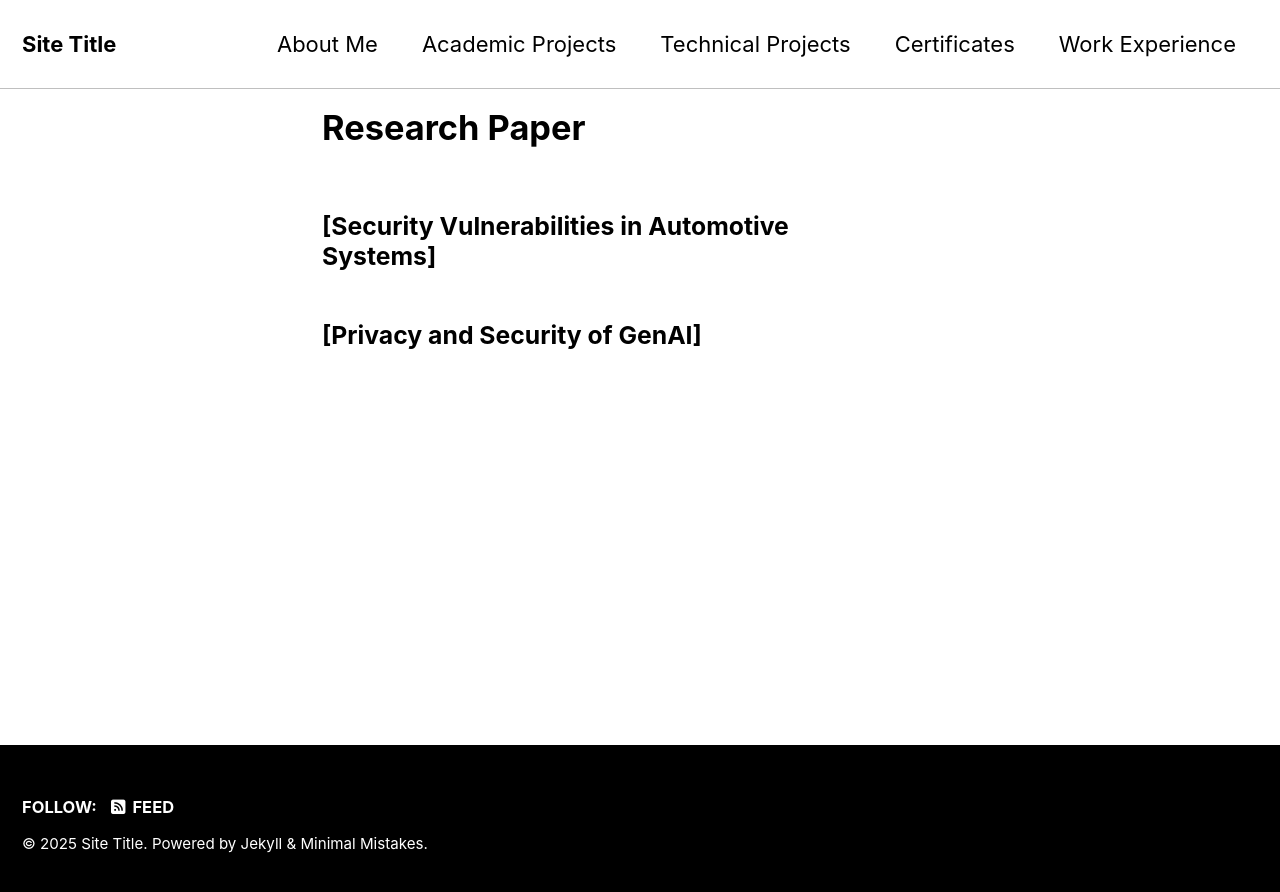
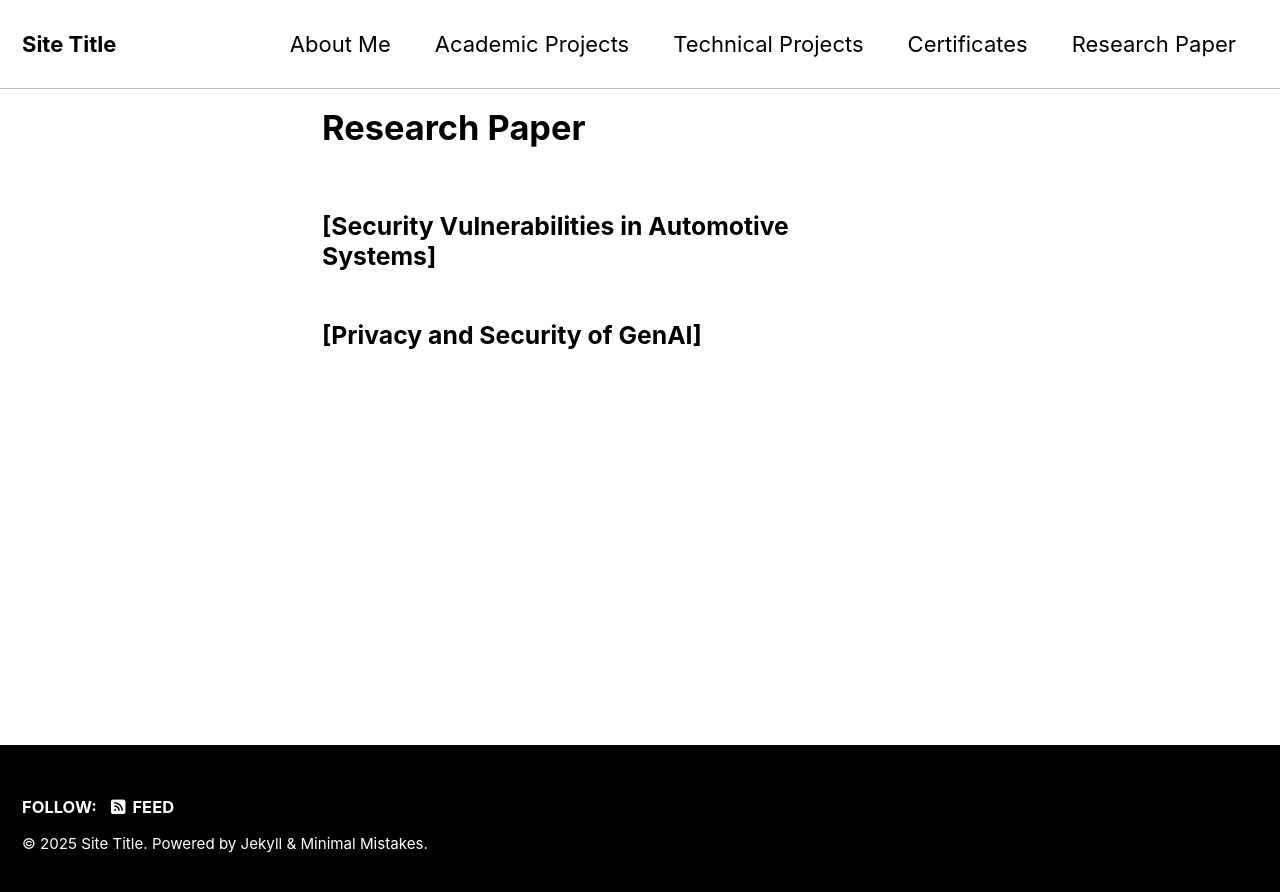
Before and after one commit to zawadhaque/Portfolio, a Jekyll site: the page built from _pages/research-paper.md, in a window 1280 px wide. Shown: the top 892 px of the page. Built offline with Jekyll 4.4.1, drawn with Linux system fonts in a browser that asks for light colours; cached includes are drawn as plain includes.

Commit message:
Update navigation.yml

```diff
--- a/_data/navigation.yml
+++ b/_data/navigation.yml
@@ -12,5 +12,5 @@ main:
   - title: "Certificates"
     url: /certificates/
 
-  - title: "Work Experience"  # Only if you decide to include it
-    url: /work-experience/
+  - title: "Research Paper"  # Only if you decide to include it
+    url: /research-paper/
```
